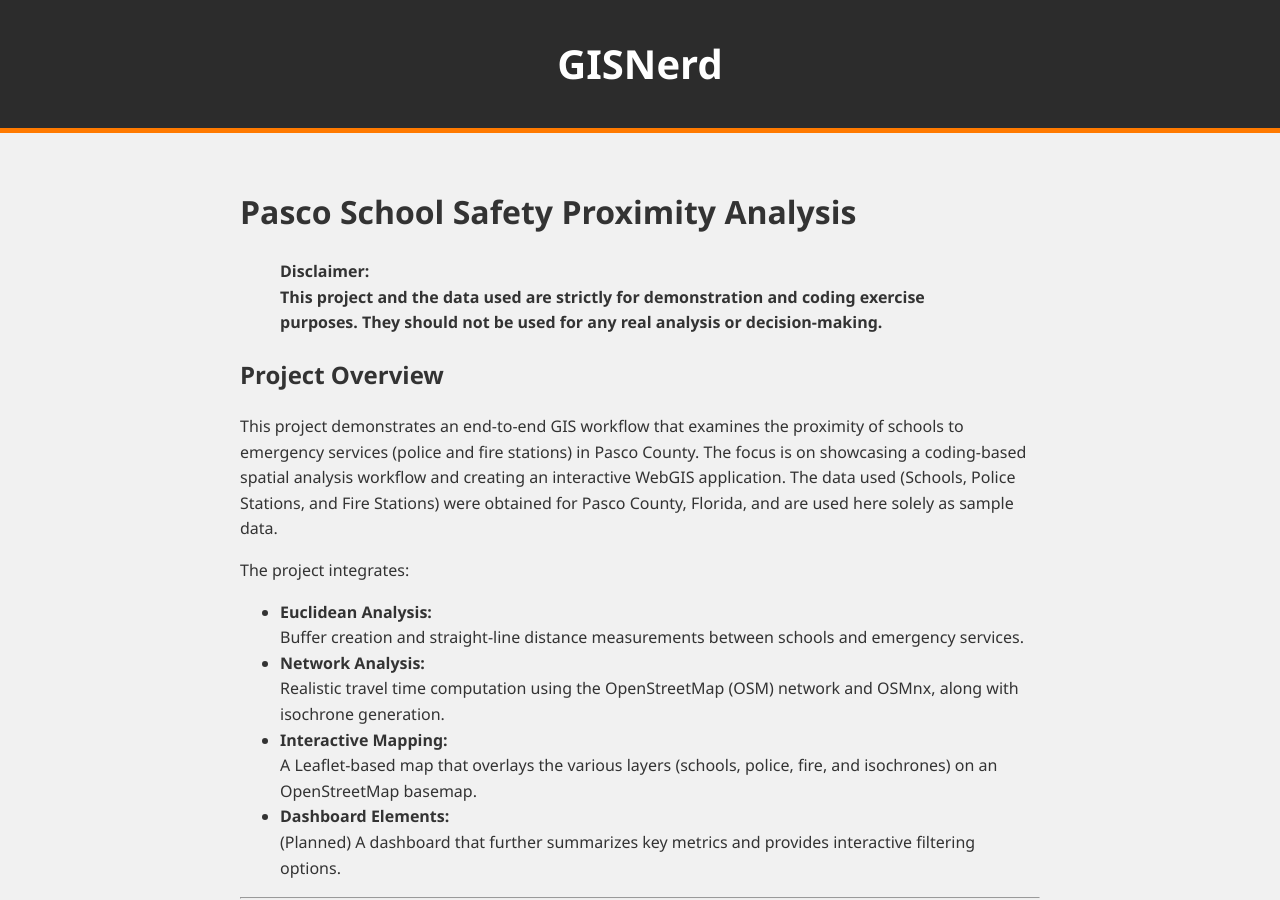
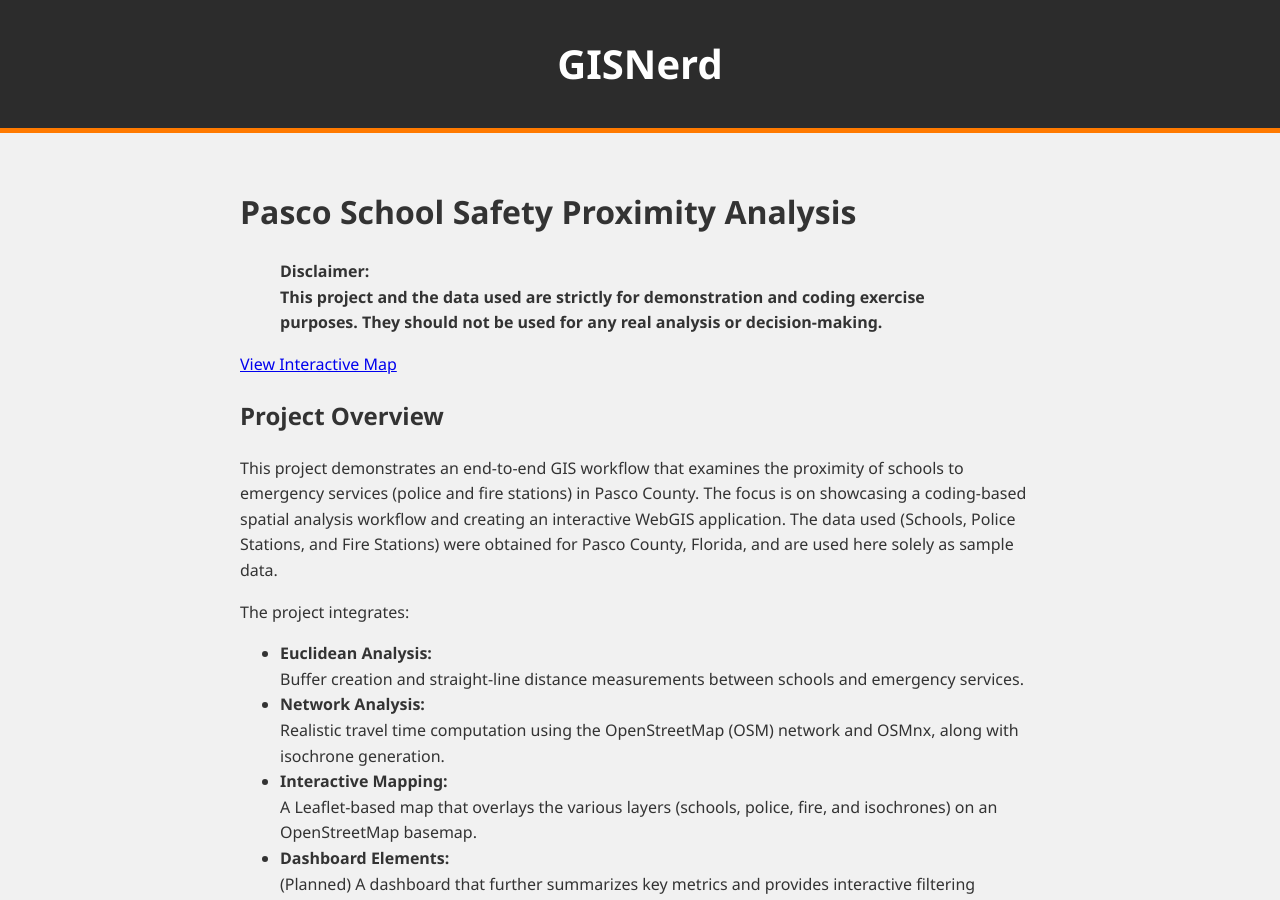
Before and after one commit to KevinMGIS/Pasco_School_Safety, a Jekyll site: the page built from index.md, in a window 1280 px wide and 900 px high. Built offline with Jekyll 4.4.1, drawn with Linux system fonts in a browser that asks for light colours.

Commit message:
Updated Index

```diff
--- a/index.md
+++ b/index.md
@@ -7,6 +7,8 @@
 
 > **Disclaimer:**
 > **This project and the data used are strictly for demonstration and coding exercise purposes. They should not be used for any real analysis or decision-making.**
+
+[View Interactive Map](map.html)
 
 ## Project Overview
 
@@ -108,3 +110,5 @@
 ## Conclusion
 
 This project demonstrates an integrated GIS workflow combining data collection, spatial analysis, network analysis using OSMnx, and interactive visualization with Leaflet. While the project is intended solely as a coding exercise, it provides a robust framework that showcases advanced GIS techniques and reproducible coding practices.
+
+</file>
```
